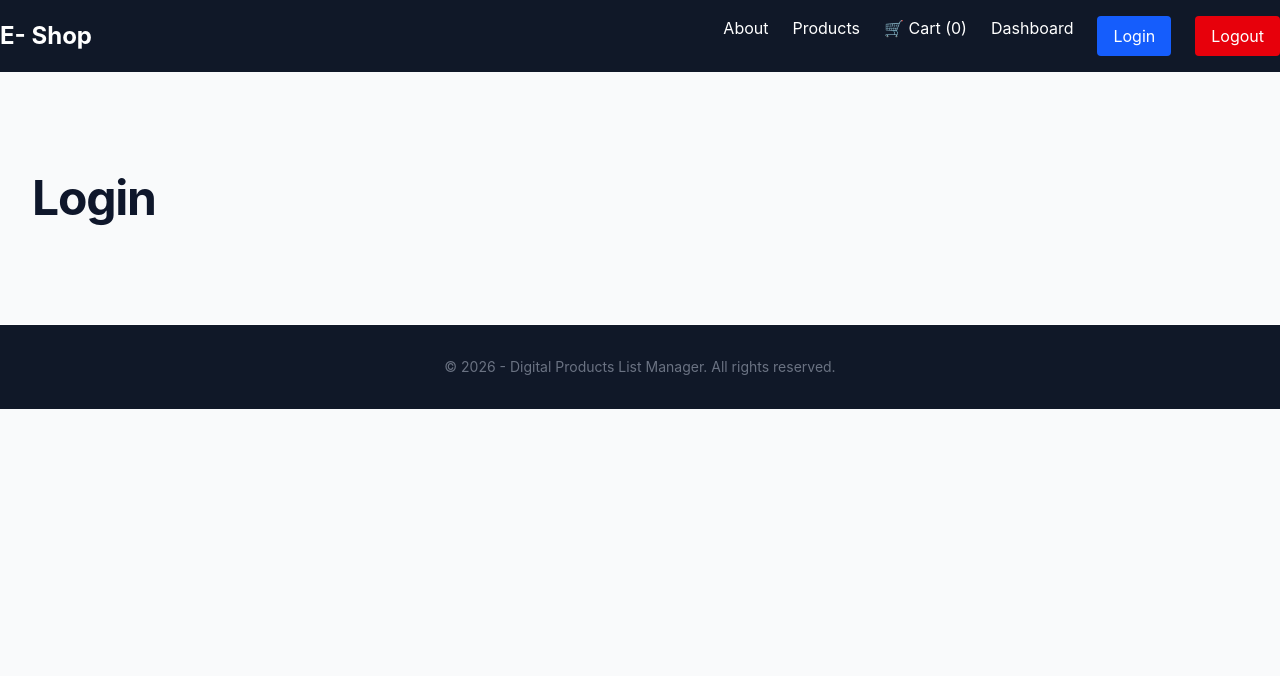
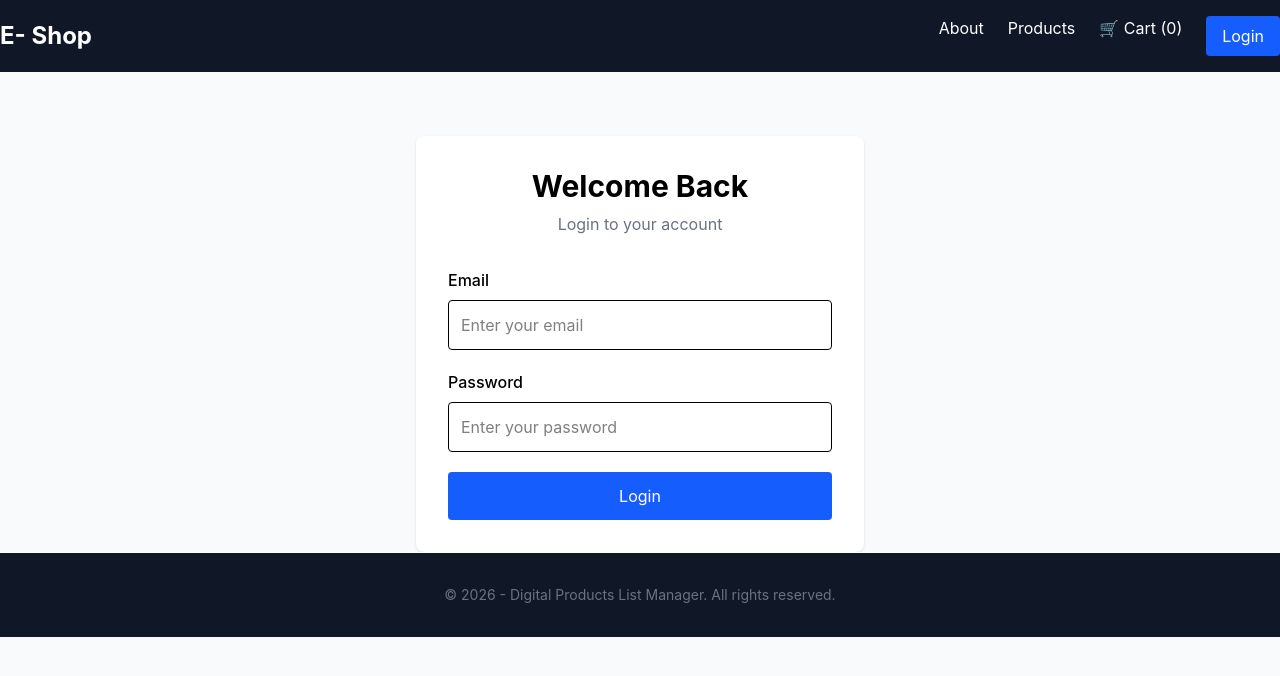
Before and after one commit to almamunreyad/React-E--Shop, a React (Vite) app: page /login in a window 1280 px wide. Shown: the top 676 px of the page. Built offline with nearby package versions, Linux system fonts and the light colour scheme.

Commit message:
Add authentication context and enhance login functionality
- Integrated AuthProvider into the main application structure.
- Developed LoginPage component with form handling for user authentication.
- Updated Navbar to conditionally render login/logout options based on user authentication state.

```diff
--- /dev/null
+++ b/src/features/auth/context/AuthContext.jsx
@@ -0,0 +1,5 @@
+import { createContext } from "react";
+
+const AuthContext = createContext();
+
+export default AuthContext;
--- /dev/null
+++ b/src/features/auth/context/AuthProvider.jsx
@@ -0,0 +1,61 @@
+import { useEffect, useState } from "react";
+import AuthContext from "./AuthContext";
+
+export default function AuthProvider({ children }) {
+  //   const [user, setUser] = useState(null);
+  //   const [token, setToken] = useState(null);
+
+  // lazy initialization for saving data on localstorage
+  // User State
+  const [user, setUser] = useState(() => {
+    const savedUser = localStorage.getItem("user");
+
+    return savedUser ? JSON.parse(savedUser) : null;
+  });
+
+  // Token State
+  const [token, setToken] = useState(() => {
+    const savedToken = localStorage.getItem("token");
+
+    return savedToken || null;
+  });
+
+  // Save User
+  useEffect(() => {
+    if (user) {
+      localStorage.setItem("user", JSON.stringify(user));
+    } else {
+      localStorage.removeItem("user");
+    }
+  }, [user]);
+
+  // Save token
+  useEffect(() => {
+    if (token) {
+      localStorage.setItem("token", token);
+    } else {
+      localStorage.removeItem("token");
+    }
+  }, [token]);
+
+  // login(authData) কী করে? Response থেকে user এবং token State Update করে।
+  function login(authData) {
+    setUser(authData.user);
+    setToken(authData.token);
+  }
+
+  function logout() {
+    setUser(null);
+    setToken(null);
+  }
+
+  // Share Data
+  const value = {
+    user,
+    token,
+    login,
+    logout,
+  };
+
+  return <AuthContext.Provider value={value}>{children}</AuthContext.Provider>;
+}
--- a/src/features/auth/pages/LoginPage.jsx
+++ b/src/features/auth/pages/LoginPage.jsx
@@ -1,11 +1,76 @@
+import { useContext, useState } from "react";
+import Button from "../../../shared/components/ui/Button";
+import FormError from "../../../shared/components/ui/FormError";
+import Input from "../../../shared/components/ui/Input";
+import { login as loginService } from "../services/authService";
+import AuthContext from "../context/AuthContext";
+import { useNavigate } from "react-router-dom";
+
 export default function LoginPage() {
+  const [email, setEmail] = useState("");
+  const [password, setPassword] = useState("");
+
+  // Auth Context
+  const { login } = useContext(AuthContext);
+
+  // navigate
+  const navigate = useNavigate();
+
+  const [loading, setLoading] = useState(false);
+  const [error, setError] = useState("");
+
+  // form submit
+  async function handleSubmit(event) {
+    event.preventDefault();
+    // console.log({ email, password });
+
+    setError("");
+    setLoading(true);
+
+    try {
+      const response = await loginService(email, password);
+      // console.log(response);
+
+      login(response);
+      navigate("/");
+    } catch (error) {
+      console.log(error.message);
+    } finally {
+      setLoading(false);
+    }
+  }
+
   return (
-    <section className="text-slate-900 py-16 sm:py-24">
-      <div className="px-4 sm:px-6 lg:px-8">
-        <h1 className="text-4xl sm:text-5xl font-bold tracking-tight text-balance leading-tight">
+    <div className="mx-auto mt-16 max-w-md rounded-lg bg-white p-8 shadow">
+      <h1 className="mb-2 text-center text-3xl font-bold">Welcome Back</h1>
+
+      <p className="mb-8 text-center text-gray-500">Login to your account</p>
+
+      <form onSubmit={handleSubmit} className="space-y-5">
+        <Input
+          label="Email"
+          type="email"
+          placeholder="Enter your email"
+          value={email}
+          onChange={(event) => setEmail(event.target.value)}
+          // disabled={}
+        />
+
+        <Input
+          label="Password"
+          type="password"
+          placeholder="Enter your password"
+          value={password}
+          onChange={(event) => setPassword(event.target.value)}
+          // disabled={}
+        />
+
+        <FormError message={error} />
+
+        <Button type="submit" loading={loading}>
           Login
-        </h1>
-      </div>
-    </section>
+        </Button>
+      </form>
+    </div>
   );
 }
--- /dev/null
+++ b/src/features/auth/services/authService.js
@@ -0,0 +1,18 @@
+export async function login(email, password) {
+    // Network Delay দেখানোর জন্য
+    await new Promise((resolve) => setTimeout(resolve, 1000))
+
+    if (email === "reyad@gmail.com" && password === "123456") {
+        return {
+            token: "fake-jwt-token",
+            user: {
+                id: 1,
+                name: "Reyad",
+                email: "reyad@gmail.com",
+            }
+        }
+    }
+
+    throw new Error("Invalid email or password!!");
+
+}
--- a/src/main.jsx
+++ b/src/main.jsx
@@ -4,13 +4,16 @@ import "./index.css";
 import App from "./app/App.jsx";
 import { BrowserRouter } from "react-router-dom";
 import CartProvider from "./features/cart/context/CartProvider.jsx";
+import AuthProvider from "./features/auth/context/AuthProvider.jsx";
 
 createRoot(document.getElementById("root")).render(
   <StrictMode>
     <BrowserRouter>
-      <CartProvider>
-        <App />
-      </CartProvider>
+      <AuthProvider>
+        <CartProvider>
+          <App />
+        </CartProvider>
+      </AuthProvider>
     </BrowserRouter>
   </StrictMode>,
 );
--- a/src/shared/components/Navbar.jsx
+++ b/src/shared/components/Navbar.jsx
@@ -1,6 +1,7 @@
 import { useContext } from "react";
 import { Link } from "react-router-dom";
 import CartContext from "../../features/cart/context/CartContext";
+import AuthContext from "../../features/auth/context/AuthContext";
 
 export default function Navbar() {
   const { cart } = useContext(CartContext);
@@ -8,6 +9,8 @@ export default function Navbar() {
   const totalItems = cart.reduce((total, item) => {
     return total + item.quantity;
   }, 0);
+
+  const { user, logout } = useContext(AuthContext);
 
   return (
     <header className="bg-gray-900 text-white">
@@ -20,17 +23,28 @@ export default function Navbar() {
           <Link to="/about">About</Link>
           <Link to="/products">Products</Link>
           <Link to="/cart">🛒 Cart ({totalItems})</Link>
-          <Link to="/dashboard">Dashboard</Link>
 
+          {!user ? (
             <Link
               to="/login"
               className="rounded bg-blue-600 px-4 py-2 text-white"
             >
               Login
             </Link>
-          <button className="rounded bg-red-600 px-4 py-2 text-white">
+          ) : (
+            <>
+              <Link to="/dashboard">Dashboard</Link>
+
+              <span className="font-bold">{user.name}</span>
+
+              <button
+                onClick={logout}
+                className="rounded bg-red-600 px-4 py-2 text-white"
+              >
                 Logout
               </button>
+            </>
+          )}
         </nav>
       </div>
     </header>
--- /dev/null
+++ b/src/shared/components/ui/Button.jsx
@@ -0,0 +1,11 @@
+export default function Button({ type = "button", loading, children }) {
+  return (
+    <button
+      type={type}
+      disabled={loading}
+      className="w-full rounded bg-blue-600 py-3 text-white hover:bg-blue-700 disabled:cursor-not-allowed disabled:bg-gray-400"
+    >
+      {loading ? "Loading..." : children}
+    </button>
+  );
+}
--- /dev/null
+++ b/src/shared/components/ui/FormError.jsx
@@ -0,0 +1,6 @@
+export default function FormError({ message }) {
+  if (!message) {
+    return null;
+  }
+  return <p className="rounded bg-red-100 p-3 text-red-700">{message}</p>;
+}
--- /dev/null
+++ b/src/shared/components/ui/Input.jsx
@@ -0,0 +1,23 @@
+export default function Input({
+  label,
+  type = "text",
+  value,
+  onChange,
+  placeholder,
+  disabled = false,
+}) {
+  return (
+    <div>
+      <label className="mb-2 block font-medium">{label}</label>
+
+      <input
+        type={type}
+        value={value}
+        onChange={onChange}
+        placeholder={placeholder}
+        disabled={disabled}
+        className="w-full rounded border p-3 disabled:bg-gray-100"
+      />
+    </div>
+  );
+}
```
Lines whose indentation alone changed are shown as unchanged.
